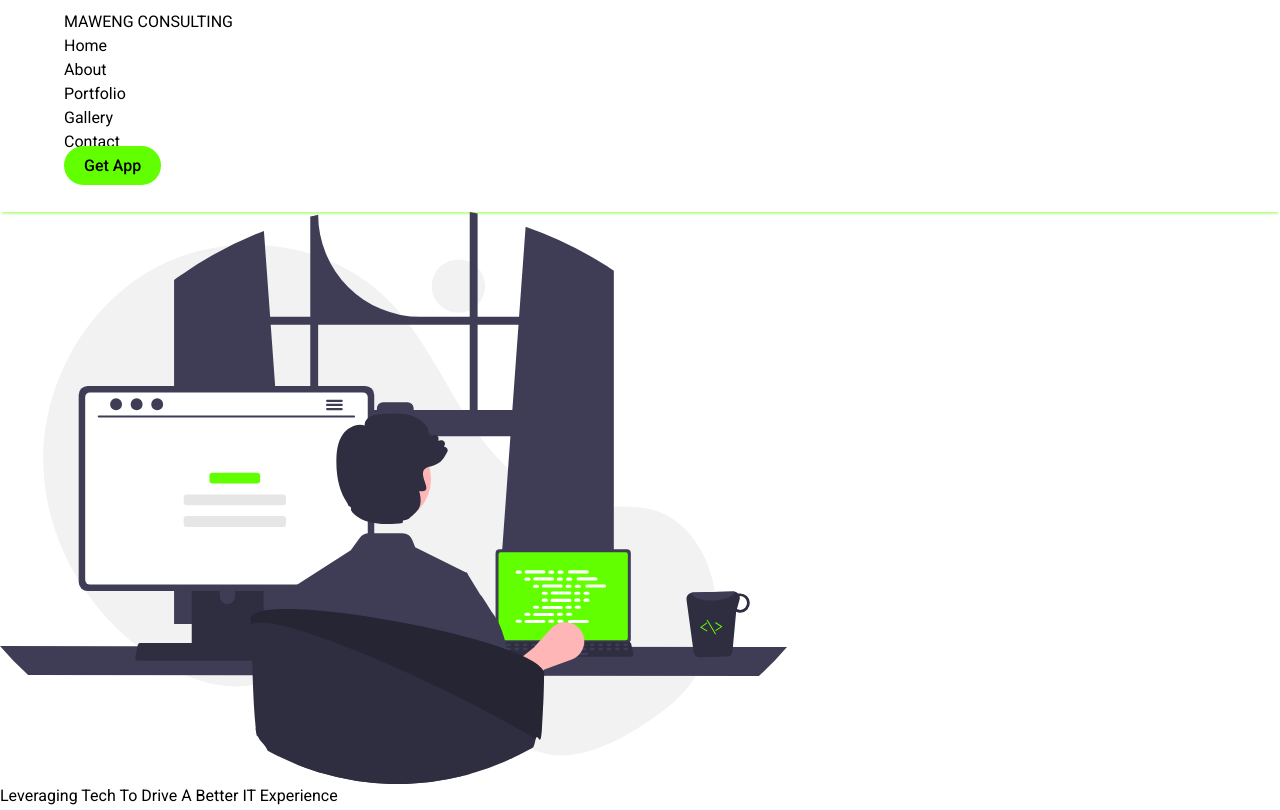
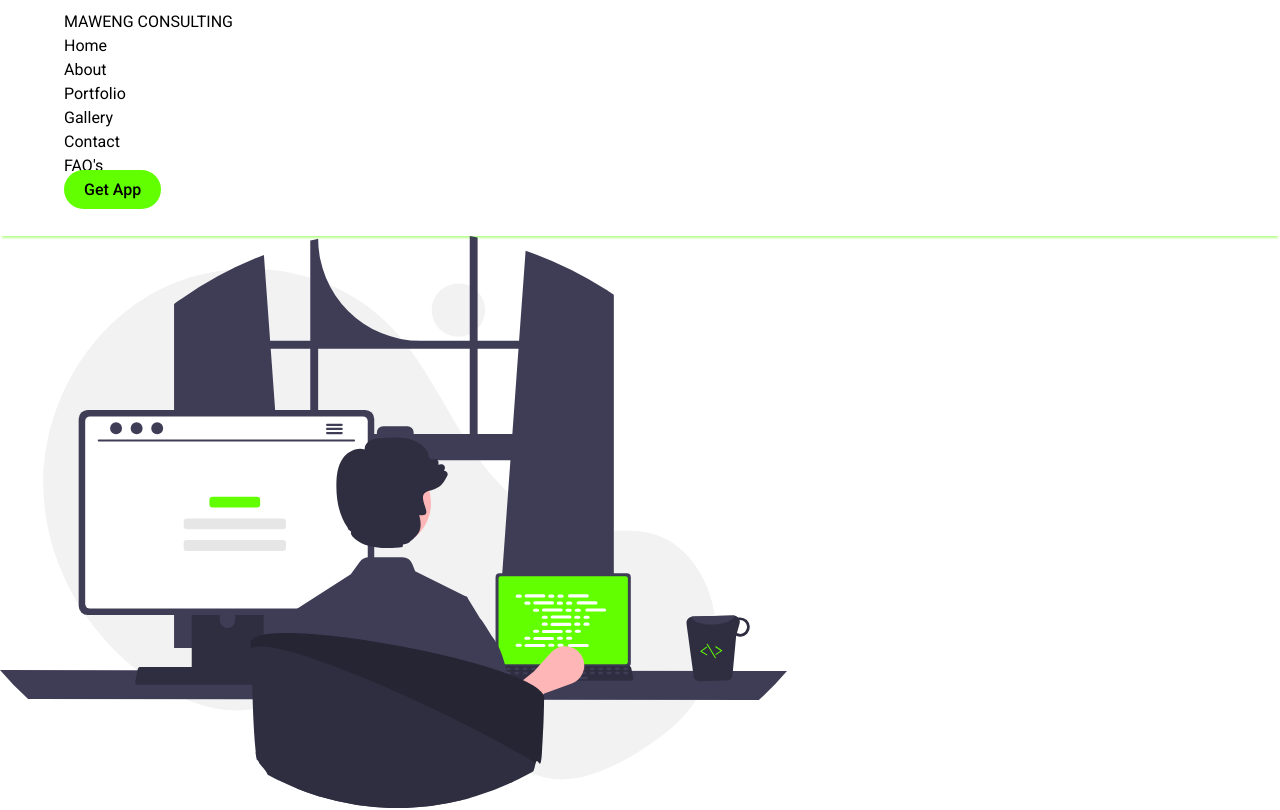
Before and after one commit to kisinja/Maweng-Consulting-Limited, a React (Vite) app: page / in a window 1280 px wide. Shown: the top 810 px of the page. Built offline with nearby package versions, Linux system fonts and the light colour scheme.

Commit message:
Added FAQ's section: 	new file:   src/components/Faqs.jsx 	modified:   src/components/NavBar.jsx 	modified:   src/data.js 	modified:   src/pages/Home.jsx

```diff
--- /dev/null
+++ b/src/components/Faqs.jsx
@@ -0,0 +1,45 @@
+import { useState } from 'react';
+import { questions } from '../data';
+
+const Faqs = () => {
+
+    const [faqs, setFaqs] = useState(questions);
+
+    const toggleFAQ = (index) => {
+        setFaqs(questions.map((question, i) => {
+            if (i === index) {
+                question.open = !question.open;
+            } else {
+                question.open = false;
+            }
+            return question;
+        }));
+    };
+
+
+    return (
+        <section className="max-w-3xl mx-auto mt-8 py-[40px] px-[5%]" id='faqs'>
+            <h2 className="text-3xl font-semibold text-gray-800 mb-4 text-center">Frequently Asked Questions</h2>
+            <div className="space-y-4 w-full">
+                {faqs.map((faq, index) => (
+                    <div key={index} className="bg-[#62ff00] text-white p-4 rounded-lg shadow-md">
+                        <div
+                            className="flex justify-between items-center cursor-pointer"
+                            onClick={() => toggleFAQ(index)}
+                        >
+                            <h3 className="text-xl font-semibold">{faq.question}</h3>
+                            <span className={faq.open ? "transform rotate-180 transition duration-300" : "transform transition duration-300"}>&#x2B;</span>
+                        </div>
+                        {faq.open && (
+                            <div className='p-1 rounded-lg bg-white'>
+                                <p className="text-md mt-2 text-[#62ff00]">{faq.answer}</p>
+                            </div>
+                        )}
+                    </div>
+                ))}
+            </div>
+        </section>
+    );
+}
+
+export default Faqs
--- a/src/components/NavBar.jsx
+++ b/src/components/NavBar.jsx
@@ -32,6 +32,7 @@ const NavBar = () => {
                             <li><a href="/portfolio" className={`roboto-regular text-lg ${isActive ? 'underline' : ''}`} id="nav-links" onClick={handleClick}>Portfolio</a></li>
                             <li><a href="/gallery" className={`roboto-regular text-lg ${isActive ? 'underline' : ''}`} id="nav-links" onClick={handleClick}>Gallery</a></li>
                             <li><a href="#contact" className={`roboto-regular text-lg ${isActive ? 'underline' : ''}`} id="nav-links" onClick={handleClick}>Contact</a></li>
+                            <li><a href="#faqs" className={`roboto-regular text-lg ${isActive ? 'underline' : ''}`} id="nav-links" onClick={handleClick}>FAQ{"'"}s</a></li>
                         </ul>
                         <div className="ml-4">
                             <a href="/" className="get-app-btn">Get App</a>
--- a/src/data.js
+++ b/src/data.js
@@ -69,3 +69,22 @@ export const values = [
         desc: "We believe in the power of collaboration and teamwork, working closely with our clients to achieve shared goals and deliver successful outcomes."
     },
 ];
+
+export const questions = [
+    {
+        question: "What technologies do you use for building software solutions?",
+        answer: "We primarily use React.js for frontend development and Node.js for backend, with MongoDB as our database solution.",
+    },
+    {
+        question: "How can I request a quote for my project?",
+        answer: "You can contact us through our contact form or email us directly at info@yourcompany.com. We'll get back to you promptly.",
+    },
+    {
+        question: "Do you provide ongoing support after the project is completed?",
+        answer: "Yes, we offer ongoing support and maintenance services to ensure your software runs smoothly and is up-to-date.",
+    },
+    {
+        question: "Can you customize software solutions according to our specific business needs?",
+        answer: "Absolutely! We specialize in creating custom software solutions tailored to meet the unique requirements of your business.",
+    },
+];
--- a/src/pages/Home.jsx
+++ b/src/pages/Home.jsx
@@ -5,6 +5,7 @@ import WhyChooseUs from "../components/WhyChooseUs";
 import Quote from "../components/Quote";
 import Location from "../components/Location";
 import { useEffect, useState } from "react";
+import Faqs from "../components/Faqs";
 
 const Home = () => {
 
@@ -27,6 +28,7 @@ const Home = () => {
             <Services />
             <WhyChooseUs />
             <Quote />
+            <Faqs />
             <Location />
 
             {isActive && (
```
